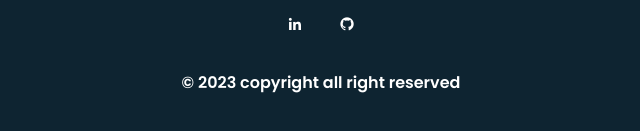
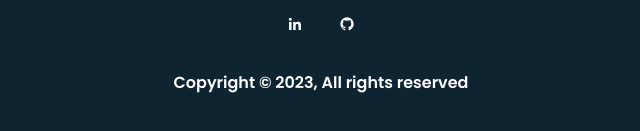
Before and after one commit to prithika12/Responsive-Portfolio-Website, a plain HTML site: page index.html in a window 1280 px wide. Shown: the part 3258-3389 px from the top of the page, 319-959 px from the left. Drawn offline with nearby package versions, Linux system fonts and the light colour scheme.

Commit message:
footer update

```diff
--- a/index.html
+++ b/index.html
@@ -269,7 +269,7 @@
 
           </i></a>
     </div>
-    <p>&#169; 2023 copyright all right reserved</p>
+    <p> Copyright &#169; 2023, All rights reserved</p>
   </footer>
 
   <!--===== MAIN JS =====-->
```
